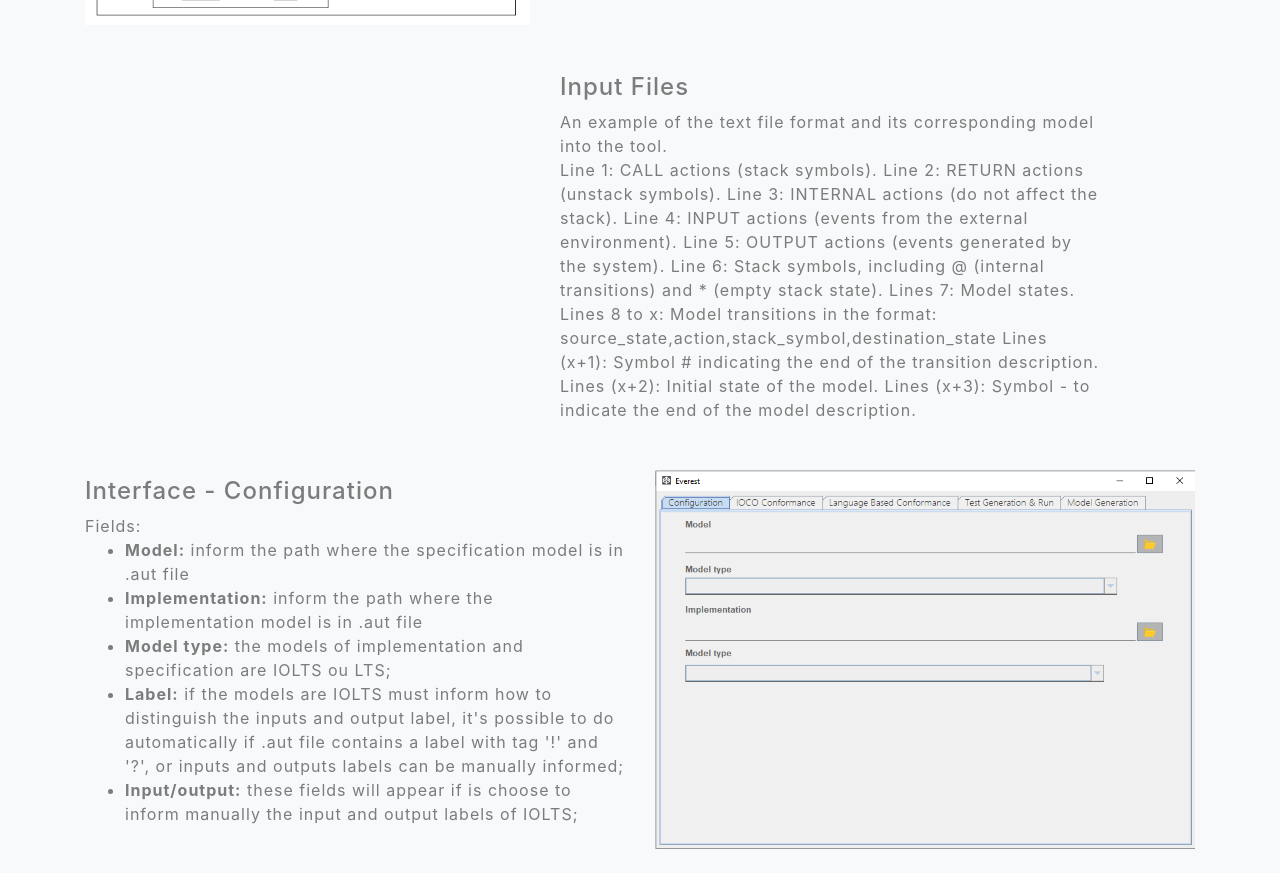
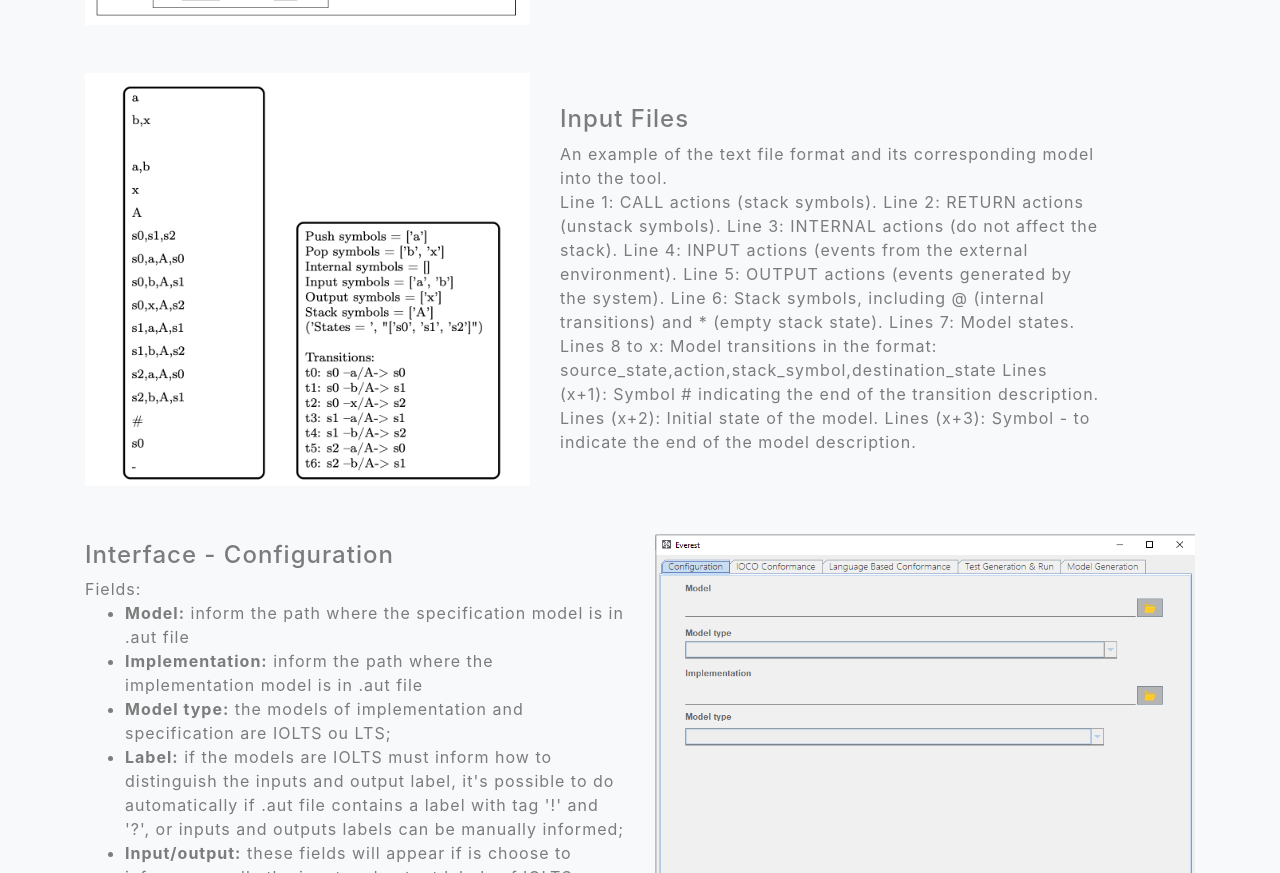
Before and after one commit to accepts-site/accepts-site.github.io, a website with bundled scripts: page index.html in a window 1280 px wide. Shown: the part 1626-2499 px from the top of the page. Built offline with nearby package versions, Linux system fonts and the light colour scheme; files whose address does not match are found by name.

Commit message:
Update index.html

```diff
--- a/index.html
+++ b/index.html
@@ -144,7 +144,7 @@
     <div class="container">
       <div class="row align-items-center mb-4 mb-lg-5">
         <div class="col-xl-5 col-lg-7">
-          <img class="img-fluid mb-3 mb-lg-0" src="img/toolformat" alt="">
+          <img class="img-fluid mb-3 mb-lg-0" src="img/toolformat.png" alt="">
         </div>
         <div class="col-xl-6 col-lg-5">
           <div class="featured-text text-center text-lg-left">
```
